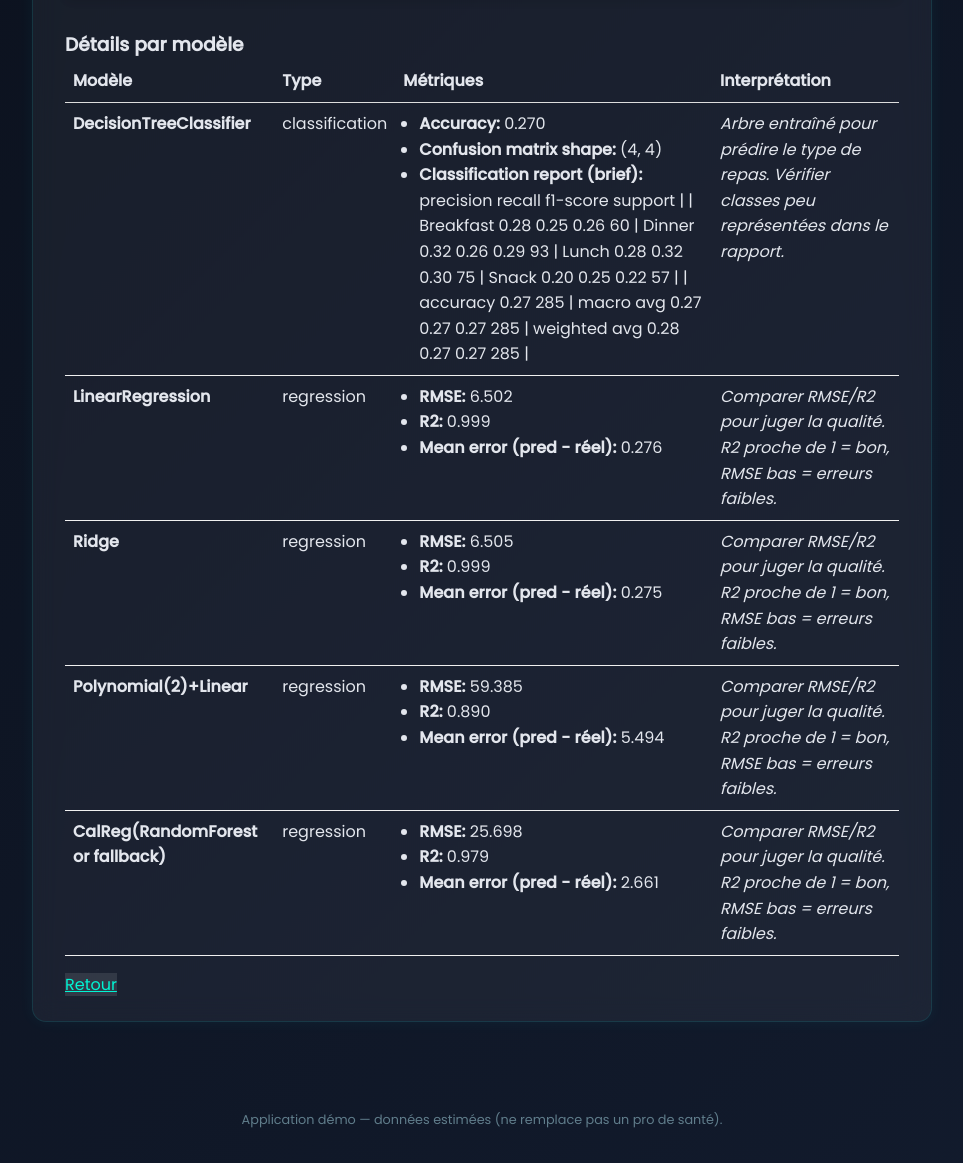
After one commit to mathysfrc/AlgoIA, a Flask app: page /ml_analysis in a window 1280 px wide. The commit adds this page. Shown: the part 849-2012 px from the top of the page, without its empty margins (158-1121 px from the left). Run offline with Flask 3, Linux system fonts and the light colour scheme.

Commit message:
Add visualtion of models graphic

```diff
--- a/app.py
+++ b/app.py
@@ -1,4 +1,6 @@
+import numpy as np
 from flask import Flask, render_template, request, redirect, url_for, session
+from sklearn.metrics import confusion_matrix, mean_squared_error, r2_score, classification_report, accuracy_score
 from model import NutritionRecommender
 import base64
 from io import BytesIO
@@ -8,6 +10,277 @@ import os
 app = Flask(__name__)
 app.secret_key = os.urandom(24)
 recommender = NutritionRecommender("all_datas.csv")
+
+def compute_model_results():
+    """
+    Évalue les modèles déjà entraînés dans `recommender`.
+    Retourne: (results_list, plot_path)
+    - results_list: liste de dict {name, type, metrics: {...}, interpretation}
+    - plot_path: chemin relatif vers un PNG sauvegardé dans static/
+    """
+    results = []
+
+    # --- Préparer jeux de test similaires à ceux utilisés en training ---
+    df = recommender.data.copy()
+    # Classification (Meal Type) : X = nutrition_cols, y = Meal Type (encoded)
+    X_cls = df[recommender.nutrition_cols].values.astype(float)
+    if "Meal Type" in df.columns:
+        y_cls = df["Meal Type"].astype(str).values
+    else:
+        y_cls = np.array(["Unknown"] * len(df))
+
+    # Regression (Calories) : features sans 'Calories'
+    features_no_cal = ["Protein", "Carbs", "Fat", "Saturated Fat", "Fiber", "Sugar", "Sodium", "Water"]
+    X_reg = df[features_no_cal].values.astype(float)
+    y_reg = df["Calories"].values.astype(float)
+
+    # split simple (deterministe) pour évaluation
+    from sklearn.model_selection import train_test_split
+    Xc_train, Xc_test, yc_train, yc_test = train_test_split(X_cls, y_cls, test_size=0.3, random_state=42)
+    Xr_train, Xr_test, yr_train, yr_test = train_test_split(X_reg, y_reg, test_size=0.3, random_state=42)
+
+    # ----- ÉVALUATION classification: decision_tree (si présent) -----
+    try:
+        dt = recommender.decision_tree
+        if dt is not None:
+            # Prédire sur Xc_test
+            y_pred_enc = dt.predict(Xc_test)
+            # Vérifier les étiquettes et utiliser le LabelEncoder si nécessaire
+            try:
+                if hasattr(recommender, 'le_meal') and recommender.le_meal is not None:
+                    # Vérifier la compatibilité des étiquettes
+                    unique_labels = np.unique(yc_test)
+                    known_labels = recommender.le_meal.classes_
+                    print("Étiquettes yc_test:", unique_labels)
+                    print("Classes du LabelEncoder:", known_labels)
+                    # Filtrer les étiquettes non reconnues
+                    valid_mask = np.isin(yc_test, known_labels)
+                    if not valid_mask.any():
+                        raise ValueError("Aucune étiquette valide pour la matrice de confusion")
+                    yc_test_valid = yc_test[valid_mask]
+                    y_pred_enc_valid = y_pred_enc[valid_mask]
+                    Xc_test_valid = Xc_test[valid_mask]
+                    # Encoder les étiquettes valides
+                    y_true_enc = recommender.le_meal.transform(yc_test_valid)
+                    y_pred_labels = recommender.le_meal.inverse_transform(y_pred_enc_valid)
+                else:
+                    raise ValueError("LabelEncoder non disponible")
+                # Calculer les métriques
+                acc = accuracy_score(yc_test_valid, y_pred_labels)
+                cm = confusion_matrix(yc_test_valid, y_pred_labels, labels=np.unique(yc_test_valid))
+                report = classification_report(yc_test_valid, y_pred_labels, zero_division=0)
+                print("Matrice de confusion:", cm)
+                results.append({
+                    "name": "DecisionTreeClassifier",
+                    "type": "classification",
+                    "metrics": {
+                        "Accuracy": f"{acc:.3f}",
+                        "Confusion matrix shape": f"{cm.shape}",
+                        "Classification report (brief)": report.replace("\n", " | ")
+                    },
+                    "interpretation": "Arbre entraîné pour prédire le type de repas. Vérifier classes peu représentées dans le rapport."
+                })
+            except Exception as e:
+                print("Erreur dans le traitement des étiquettes:", str(e))
+                results.append({
+                    "name": "DecisionTreeClassifier",
+                    "type": "classification",
+                    "metrics": {"Error": f"Échec traitement étiquettes: {str(e)}"},
+                    "interpretation": "Vérifiez les données de 'Meal Type' ou le LabelEncoder."
+                })
+        else:
+            print("DecisionTree absent")
+            results.append({
+                "name": "DecisionTreeClassifier",
+                "type": "classification",
+                "metrics": {"Status": "Non disponible"},
+                "interpretation": "Modèle absent."
+            })
+    except Exception as e:
+        print("Erreur dans l'évaluation du DecisionTree:", str(e))
+        results.append({
+            "name": "DecisionTreeClassifier",
+            "type": "classification",
+            "metrics": {"Error": str(e)},
+            "interpretation": "Échec évaluation."
+        })
+
+    # ----- ÉVALUATION régressions calories -----
+    regressors = [
+        ("LinearRegression", getattr(recommender, "linear_reg", None)),
+        ("Ridge", getattr(recommender, "ridge_reg", None)),
+        ("Polynomial(2)+Linear", getattr(recommender, "poly_reg", None)),
+        ("CalReg(RandomForest or fallback)", getattr(recommender, "cal_reg", None))
+    ]
+
+    for name, model in regressors:
+        if model is None:
+            results.append({
+                "name": name,
+                "type": "regression",
+                "metrics": {"Status": "Non disponible"},
+                "interpretation": "Aucun modèle pour cette entrée."
+            })
+            continue
+        try:
+            if name.startswith("Polynomial") and getattr(recommender, "poly", None):
+                X_test_trans = recommender.poly.transform(Xr_test)
+            else:
+                X_test_trans = Xr_test
+            y_pred = model.predict(X_test_trans)
+            rmse = np.sqrt(mean_squared_error(yr_test, y_pred))
+            r2 = r2_score(yr_test, y_pred)
+            mean_err = float(np.mean(y_pred - yr_test))
+            results.append({
+                "name": name,
+                "type": "regression",
+                "metrics": {
+                    "RMSE": f"{rmse:.3f}",
+                    "R2": f"{r2:.3f}",
+                    "Mean error (pred - réel)": f"{mean_err:.3f}"
+                },
+                "interpretation": "Comparer RMSE/R2 pour juger la qualité. R2 proche de 1 = bon, RMSE bas = erreurs faibles."
+            })
+        except Exception as e:
+            results.append({
+                "name": name,
+                "type": "regression",
+                "metrics": {"Error": str(e)},
+                "interpretation": "Échec évaluation."
+            })
+
+    # ----- Génération d'un plot récapitulatif (matrice confusion + résidus) -----
+    try:
+        fig, axes = plt.subplots(2, 2, figsize=(14, 10))
+        axes = axes.flatten()
+
+        # 1) Matrice de confusion pour decision tree (si possible)
+        try:
+            if recommender.decision_tree is not None:
+                y_pred_enc = recommender.decision_tree.predict(Xc_test)
+                if hasattr(recommender, 'le_meal') and recommender.le_meal is not None:
+                    unique_labels = np.unique(yc_test)
+                    valid_mask = np.isin(yc_test, recommender.le_meal.classes_)
+                    if valid_mask.any():
+                        yc_test_valid = yc_test[valid_mask]
+                        y_pred_enc_valid = y_pred_enc[valid_mask]
+                        y_true_enc = recommender.le_meal.transform(yc_test_valid)
+                        y_pred_labels = recommender.le_meal.inverse_transform(y_pred_enc_valid)
+                        cm = confusion_matrix(yc_test_valid, y_pred_labels, labels=np.unique(yc_test_valid))
+                        print("Matrice de confusion (plot):", cm)
+                        ax = axes[0]
+                        im = ax.imshow(cm, cmap='Blues', aspect='auto')
+                        ax.set_title("Confusion matrix (DecisionTree)")
+                        ax.set_xticks(np.arange(len(unique_labels)))
+                        ax.set_yticks(np.arange(len(unique_labels)))
+                        ax.set_xticklabels(unique_labels, rotation=45, ha='right')
+                        ax.set_yticklabels(unique_labels)
+                        ax.set_xlabel("Predicted")
+                        ax.set_ylabel("True")
+                        plt.colorbar(im, ax=ax)
+                        for i in range(len(unique_labels)):
+                            for j in range(len(unique_labels)):
+                                ax.text(j, i, int(cm[i, j]), ha="center", va="center", fontsize=8, color='black')
+                    else:
+                        axes[0].text(0.5, 0.5, "Aucune étiquette valide", ha='center', va='center')
+                        axes[0].set_title("Confusion matrix (DecisionTree)")
+                else:
+                    axes[0].text(0.5, 0.5, "LabelEncoder absent", ha='center', va='center')
+                    axes[0].set_title("Confusion matrix (DecisionTree)")
+            else:
+                print("DecisionTree absent (plot)")
+                axes[0].text(0.5, 0.5, "DecisionTree absent", ha='center', va='center')
+                axes[0].set_title("Confusion matrix (DecisionTree)")
+        except Exception as e:
+            print("Erreur dans le plot de la matrice de confusion:", str(e))
+            axes[0].text(0.5, 0.5, f"Erreur: {str(e)}", ha='center', va='center')
+            axes[0].set_title("Confusion matrix (DecisionTree)")
+
+        # 2) Résidus - LinearRegression
+        try:
+            lr = recommender.linear_reg
+            if lr is not None:
+                y_pred_lr = lr.predict(Xr_test)
+                residuals = yr_test - y_pred_lr
+                ax = axes[1]
+                ax.scatter(y_pred_lr, residuals, s=8)
+                ax.axhline(0, linestyle='--')
+                ax.set_xlabel("Predicted Calories")
+                ax.set_ylabel("Residuals (real - pred)")
+                ax.set_title("Residuals (LinearRegression)")
+            else:
+                axes[1].text(0.5, 0.5, "LinearRegression absent", ha='center', va='center')
+                axes[1].set_title("Residuals (LinearRegression)")
+        except Exception:
+            axes[1].text(0.5, 0.5, "Erreur residuals", ha='center', va='center')
+            axes[1].set_title("Residuals (LinearRegression)")
+
+        # 3) Pred vs Réel - RandomForest (cal_reg)
+        try:
+            rf = recommender.cal_reg
+            if rf is not None:
+                y_pred_rf = rf.predict(Xr_test)
+                ax = axes[2]
+                ax.scatter(yr_test, y_pred_rf, s=8)
+                ax.plot([yr_test.min(), yr_test.max()], [yr_test.min(), yr_test.max()], linestyle='--')
+                ax.set_xlabel("Real Calories")
+                ax.set_ylabel("Predicted Calories")
+                ax.set_title("Predicted vs Real (cal_reg)")
+            else:
+                axes[2].text(0.5, 0.5, "cal_reg absent", ha='center', va='center')
+                axes[2].set_title("Pred vs Real (cal_reg)")
+        except Exception:
+            axes[2].text(0.5, 0.5, "Erreur pred vs real", ha='center', va='center')
+            axes[2].set_title("Pred vs Real (cal_reg)")
+
+        # 4) Histogramme des erreurs (régression la plus performante trouvée)
+        try:
+            best_name, best_err = None, float('inf')
+            for name, model in regressors:
+                if model is None:
+                    continue
+                try:
+                    if name.startswith("Polynomial") and getattr(recommender, "poly", None):
+                        ypred = model.predict(recommender.poly.transform(Xr_test))
+                    else:
+                        ypred = model.predict(Xr_test)
+                    rmse = np.sqrt(mean_squared_error(yr_test, ypred))
+                    if rmse < best_err:
+                        best_err = rmse
+                        best_name = name
+                        best_pred = ypred
+                except Exception:
+                    continue
+            ax = axes[3]
+            if best_name is not None:
+                errors = yr_test - best_pred
+                ax.hist(errors, bins=30)
+                ax.set_title(f"Histogramme des erreurs (meilleur: {best_name})")
+                ax.set_xlabel("Erreur (real - pred)")
+            else:
+                ax.text(0.5, 0.5, "Aucun modèle régression disponible", ha='center', va='center')
+                ax.set_title("Histogramme des erreurs")
+        except Exception:
+            axes[3].text(0.5, 0.5, "Erreur histogramme", ha='center', va='center')
+            axes[3].set_title("Histogramme des erreurs")
+
+        fig.tight_layout()
+
+        # Sauvegarder dans static/
+        static_dir = os.path.join(os.getcwd(), "static")
+        if not os.path.isdir(static_dir):
+            os.makedirs(static_dir, exist_ok=True)
+        out_path = os.path.join(static_dir, "ml_models_summary.png")
+        fig.savefig(out_path, dpi=150)
+        plt.close(fig)
+
+        # Path relatif pour utilisation dans template
+        plot_path = out_path.replace("\\", "/")
+    except Exception as e:
+        print("Erreur génération plot récapitulatif:", e)
+        plot_path = None
+
+    return results, plot_path
 
 def safe_float(value, default=0.0):
     try:
@@ -25,14 +298,10 @@ def compute_calorie_plan(weight, target_weight, height, age, sex, workouts_per_w
     """
     Calcule TDEE, besoin calorique cible, et répartition par repas
     """
-
-    # BMR (Mifflin-St Jeor)
     if sex == "male":
         bmr = 10 * weight + 6.25 * height - 5 * age + 5
     else:
         bmr = 10 * weight + 6.25 * height - 5 * age - 161
-
-    # facteur activité
     if workouts_per_week <= 1:
         factor = 1.2
     elif workouts_per_week <= 3:
@@ -41,18 +310,12 @@ def compute_calorie_plan(weight, target_weight, height, age, sex, workouts_per_w
         factor = 1.55
     else:
         factor = 1.725
-
     tdee = bmr * factor
-
-    # déficit ou surplus calorique en fonction de l’objectif
-    diff_poids = target_weight - weight  # positif = prise, négatif = perte
-    calories_diff_totales = diff_poids * 7700  # 7700 kcal par kg
+    diff_poids = target_weight - weight
+    calories_diff_totales = diff_poids * 7700
     jours = max(1, duration_weeks * 7)
     delta_journalier = calories_diff_totales / jours
-
     calories_cibles = tdee + delta_journalier
-
-    # répartition par repas
     repartition = {
         "Breakfast": 0.25,
         "Lunch": 0.35,
@@ -60,7 +323,6 @@ def compute_calorie_plan(weight, target_weight, height, age, sex, workouts_per_w
         "Snack": 0.10
     }
     calories_par_repas = {rep: round(calories_cibles * pct) for rep, pct in repartition.items()}
-
     return round(calories_cibles), calories_par_repas
 
 @app.route("/", methods=["GET", "POST"])
@@ -73,7 +335,6 @@ def profile():
         age = safe_int(request.form.get("age"))
         workouts = safe_int(request.form.get("workouts"))
         duration = safe_int(request.form.get("duration"))
-
         session['user'] = {
             "sex": sex,
             "weight": weight,
@@ -83,7 +344,6 @@ def profile():
             "workouts": workouts,
             "duration": duration
         }
-
         if weight > 0 and target_weight > 0 and height > 0 and age > 0 and duration > 0:
             tdee, targets = compute_calorie_plan(weight, target_weight, height, age, sex, workouts, duration)
             session['tdee'] = tdee
@@ -91,10 +351,8 @@ def profile():
         else:
             session.pop('tdee', None)
             session.pop('targets', None)
-
         session['current_meal'] = {"meal_type": None, "base_food": None, "selected_foods": []}
         return redirect(url_for('overview'))
-
     return render_template("profile.html")
 
 @app.route("/overview", methods=["GET", "POST"])
@@ -103,7 +361,6 @@ def overview():
     tdee = session.get('tdee')
     targets = session.get('targets', {})
     foods = recommender.all_foods()
-
     if request.method == "POST":
         base_food = request.form.get("food_name")
         meal_pred, recs, total_cal = recommender.pipeline(base_food)
@@ -115,7 +372,6 @@ def overview():
         session['last_total_cal'] = total_cal
         session['last_recs'] = recs
         return redirect(url_for('meal'))
-
     return render_template("overview.html", user=user, tdee=tdee, targets=targets, foods=foods)
 
 @app.route("/analysis", methods=["GET", "POST"])
@@ -137,7 +393,6 @@ def meal():
     targets = session.get('targets', {})
     tdee = session.get('tdee')
     suggestions = session.get('last_recs', [])
-
     if request.method == "POST":
         action = request.form.get("action")
         if action == "set_meal_type":
@@ -152,31 +407,23 @@ def meal():
                 cm['selected_foods'].remove(rem)
         elif action == "refresh_recs":
             if cm.get('base_food'):
-                # --- utiliser pipeline classique pour MAJ suggestions de base
                 meal_pred, recs, total_cal = recommender.pipeline(cm['base_food'])
                 cm['meal_type'] = meal_pred
                 session['last_recs'] = recs
                 session['last_total_cal'] = total_cal
         session['current_meal'] = cm
         return redirect(url_for('meal'))
-
     selected = cm.get('selected_foods', [])
     total_calories = recommender.calories_for_list(selected) if selected else 0.0
-
-    # objectif calorique pour ce repas
     target_for_meal = None
     if cm.get('meal_type') and cm['meal_type'] in targets:
         target_for_meal = targets[cm['meal_type']]
-
-    # Recommandations intelligentes (nouveau système)
     smart_res = None
     if target_for_meal and cm.get('base_food'):
         smart_res = recommender.smart_recommendations(
             base_food=cm['base_food'],
             target_calories=target_for_meal
         )
-
-    # Message de différence calories
     diff_message = ""
     if target_for_meal is not None:
         diff = total_calories - target_for_meal
@@ -186,7 +433,6 @@ def meal():
             diff_message = f"Ce repas est en dessous de l’objectif de {-diff:.0f} kcal."
         else:
             diff_message = "Ce repas correspond parfaitement à votre objectif calorique."
-
     graphs = []
     if selected:
         for class_name in recommender.classes.keys():
@@ -205,7 +451,6 @@ def meal():
             buf.seek(0)
             graphs.append(base64.b64encode(buf.getvalue()).decode('utf-8'))
             plt.close(fig)
-
     return render_template("meal.html",
                            cm=cm,
                            foods_all=foods_all,
@@ -218,5 +463,12 @@ def meal():
                            suggestions=suggestions,
                            smart_res=smart_res)
 
+@app.route("/ml_analysis")
+def ml_analysis():
+    results, plot_path = compute_model_results()
+    plot_path = plot_path.replace("\\", "/")
+    return render_template("ml_analysis.html", results=results, plot_path=plot_path)
+
+
 if __name__ == "__main__":
     app.run(debug=True)
--- a/templates/base.html
+++ b/templates/base.html
@@ -15,6 +15,7 @@
             <a href="{{ url_for('overview') }}">Aperçu</a>
             <a href="{{ url_for('analysis') }}">Analyse</a>
             <a href="{{ url_for('meal') }}">Repas</a>
+            <a href="{{ url_for('ml_analysis')}}">Mesures de performance</a>
         </nav>
     </div>
 </header>
--- /dev/null
+++ b/templates/ml_analysis.html
@@ -0,0 +1,55 @@
+{% extends "base.html" %}
+{% block content %}
+<div class="card">
+    <h2>Analyse des modèles ML</h2>
+
+    <p>Résumé des performances pour chaque modèle entraîné dans <code>NutritionRecommender</code>.</p>
+
+    <section>
+        <h3>Graphique récapitulatif</h3>
+        {% if plot_path %}
+            <div style="max-width:1000px;">
+                <img src="{{ url_for('static', filename=plot_path.split('static/')[-1]) }}" alt="ML summary plot" style="width:100%; height:auto; border-radius:8px; box-shadow: 0 2px 8px rgba(0,0,0,0.12);">
+            </div>
+        {% else %}
+            <p>Aucun graphique disponible.</p>
+        {% endif %}
+    </section>
+
+    <section style="margin-top:1.5rem;">
+        <h3>Détails par modèle</h3>
+        <table class="table" style="width:100%; border-collapse:collapse;">
+            <thead>
+                <tr>
+                    <th style="text-align:left; padding:8px; border-bottom:1px solid #ddd;">Modèle</th>
+                    <th style="text-align:left; padding:8px; border-bottom:1px solid #ddd;">Type</th>
+                    <th style="text-align:left; padding:8px; border-bottom:1px solid #ddd;">Métriques</th>
+                    <th style="text-align:left; padding:8px; border-bottom:1px solid #ddd;">Interprétation</th>
+                </tr>
+            </thead>
+            <tbody>
+                {% for m in results %}
+                <tr>
+                    <td style="padding:8px; vertical-align:top; border-bottom:1px solid #f0f0f0;"><strong>{{ m.name }}</strong></td>
+                    <td style="padding:8px; vertical-align:top; border-bottom:1px solid #f0f0f0;">{{ m.type }}</td>
+                    <td style="padding:8px; vertical-align:top; border-bottom:1px solid #f0f0f0;">
+                        <ul style="margin:0; padding-left:16px;">
+                        {% for k, v in m.metrics.items() %}
+                            <li><strong>{{ k }}:</strong> {{ v }}</li>
+                        {% endfor %}
+                        </ul>
+                    </td>
+                    <td style="padding:8px; vertical-align:top; border-bottom:1px solid #f0f0f0;">
+                        <em>{{ m.interpretation }}</em>
+                    </td>
+                </tr>
+                {% endfor %}
+            </tbody>
+        </table>
+    </section>
+
+    <p style="margin-top:1rem;">
+        <a href="{{ url_for('overview') }}" class="btn-secondary">Retour</a>
+    </p>
+</div>
+{% endblock %}
```
